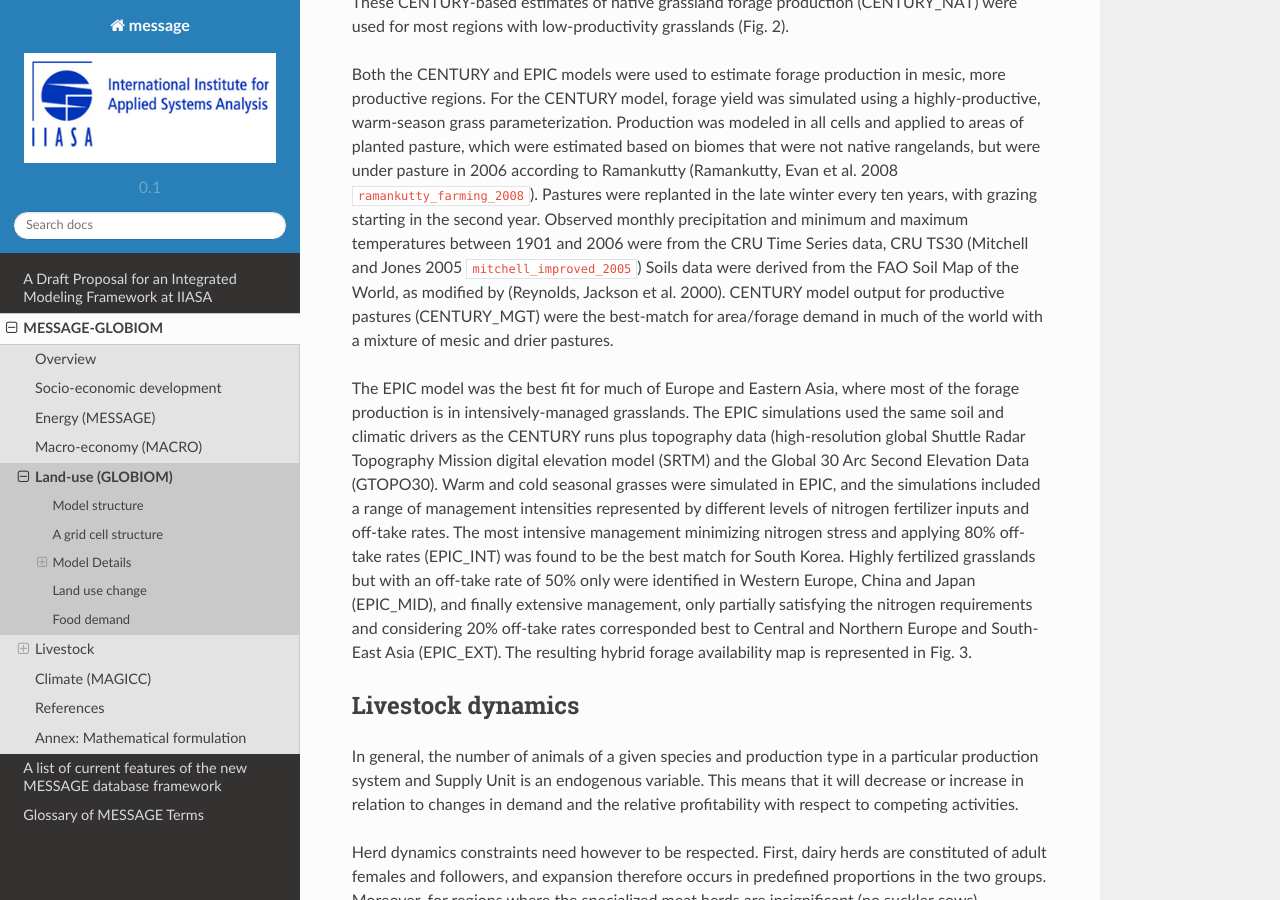
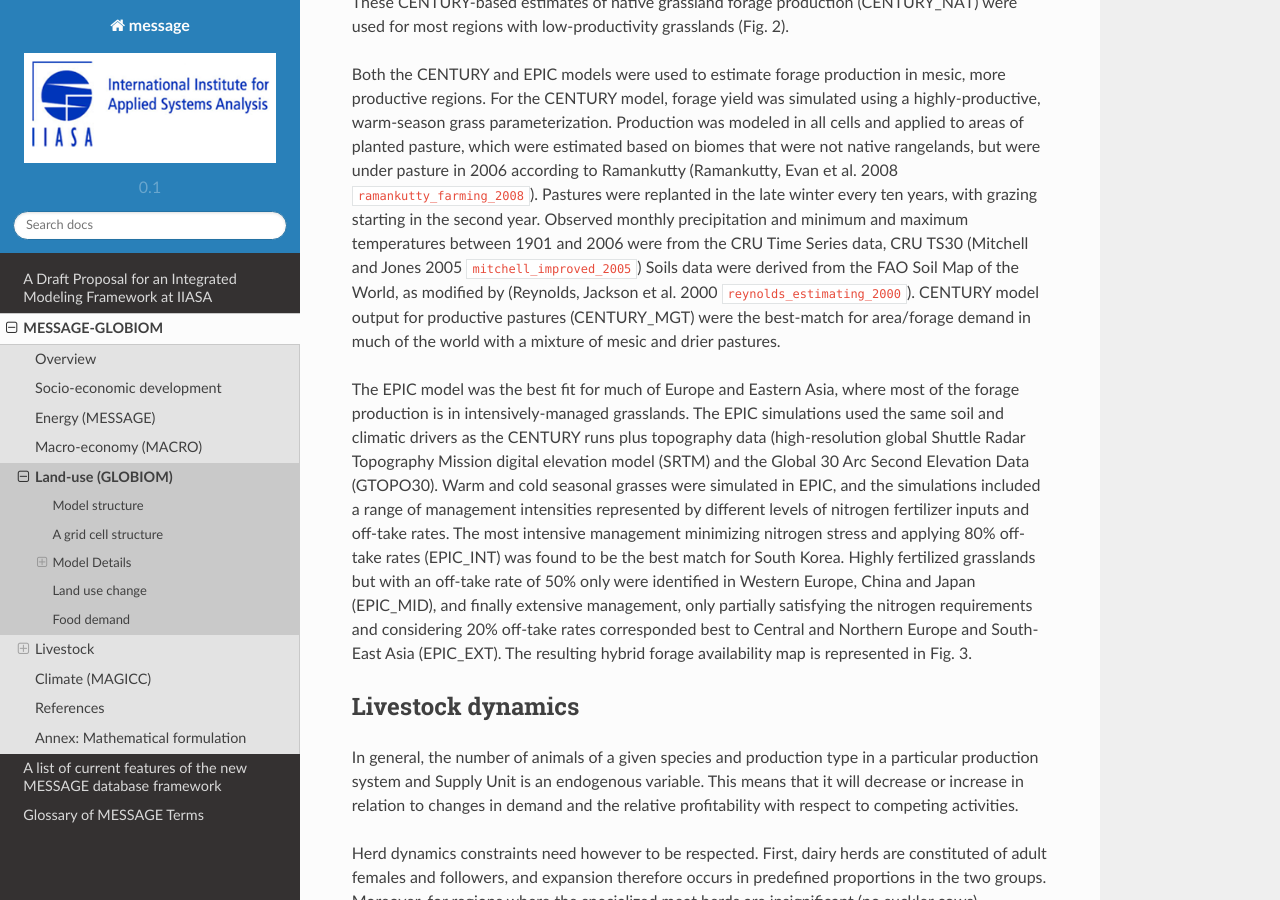
Before and after one commit to iiasa/message_doc, a Sphinx documentation site: the page built from source/message_globiom/land_use/index.rst, in a window 1280 px wide and 900 px high, scrolled down 7237 px. Built offline with Sphinx 7.4.7 and the Read the Docs theme 2.0.0, drawn with Linux system fonts in a browser that asks for light colours; pages that are not in the unit, such as notebooks, are missing from menus; cross-references to code outside the pages are shown as plain code.

Commit message:
citation

```diff
--- a/source/message_globiom/land_use/index.rst
+++ b/source/message_globiom/land_use/index.rst
@@ -79,7 +79,7 @@
 
 Forage productivity was estimated using the CENTURY (Parton, Schimel et al. 1987 :cite:`parton_analysis_1987`; Parton, Scurlock et al. 1993 :cite:`parton_observations_1993`) and EPIC (Williams and Singh 1995 :cite:`williams_computer_1995`) models. The CENTURY model was run globally at the 0.5 degree resolution to estimate native forage and browse and planted pastures productivity. It was initiated with 2000 year spin-ups using mean monthly climate from the Climate Research Unit (CRU) of the University of East Anglia with native vegetation for each grid cell, except cells dominated by rock, ice, and water, which were excluded. Information about native vegetation was derived from the Potsdam intermodal comparison study (Schloss, Kicklighter et al. 1999 :cite:`schloss_comparing_1999`). Plant community and land management (grazing) was based on growing-season grazing and 50 per cent forage removal. Areas under native vegetation that were grazed were identified using the map of native biomes subject to grazing and subtracting estimated crop area within those biomes in 2006 (Ramankutty, Evan et al. 2008 :cite:`ramankutty_farming_2008`). We assumed 50 per cent grazing efficiency for grass, and 25 per cent for browse for native grasslands. These CENTURY-based estimates of native grassland forage production (CENTURY_NAT) were used for most regions with low-productivity grasslands (Fig. 2).
 
-Both the CENTURY and EPIC models were used to estimate forage production in mesic, more productive regions. For the CENTURY model, forage yield was simulated using a highly-productive, warm-season grass parameterization. Production was modeled in all cells and applied to areas of planted pasture, which were estimated based on biomes that were not native rangelands, but were under pasture in 2006 according to Ramankutty (Ramankutty, Evan et al. 2008 :cite:`ramankutty_farming_2008`). Pastures were replanted in the late winter every ten years, with grazing starting in the second year. Observed monthly precipitation and minimum and maximum temperatures between 1901 and 2006 were from the CRU Time Series data, CRU TS30 (Mitchell and Jones 2005 :cite:`mitchell_improved_2005`) Soils data were derived from the FAO Soil Map of the World, as modified by (Reynolds, Jackson et al. 2000). CENTURY model output for productive pastures (CENTURY_MGT) were the best-match for area/forage demand in much of the world with a mixture of mesic and drier pastures.
+Both the CENTURY and EPIC models were used to estimate forage production in mesic, more productive regions. For the CENTURY model, forage yield was simulated using a highly-productive, warm-season grass parameterization. Production was modeled in all cells and applied to areas of planted pasture, which were estimated based on biomes that were not native rangelands, but were under pasture in 2006 according to Ramankutty (Ramankutty, Evan et al. 2008 :cite:`ramankutty_farming_2008`). Pastures were replanted in the late winter every ten years, with grazing starting in the second year. Observed monthly precipitation and minimum and maximum temperatures between 1901 and 2006 were from the CRU Time Series data, CRU TS30 (Mitchell and Jones 2005 :cite:`mitchell_improved_2005`) Soils data were derived from the FAO Soil Map of the World, as modified by (Reynolds, Jackson et al. 2000 :cite:`reynolds_estimating_2000`). CENTURY model output for productive pastures (CENTURY_MGT) were the best-match for area/forage demand in much of the world with a mixture of mesic and drier pastures.
 
 The EPIC model was the best fit for much of Europe and Eastern Asia, where most of the forage production is in intensively-managed grasslands. The EPIC simulations used the same soil and climatic drivers as the CENTURY runs plus topography data (high-resolution global Shuttle Radar Topography Mission digital elevation model (SRTM) and the Global 30 Arc Second Elevation Data (GTOPO30). Warm and cold seasonal grasses were simulated in EPIC, and the simulations included a range of management intensities represented by different levels of nitrogen fertilizer inputs and off-take rates. The most intensive management minimizing nitrogen stress and applying 80% off-take rates (EPIC_INT) was found to be the best match for South Korea. Highly fertilized grasslands but with an off-take rate of 50% only were identified in Western Europe, China and Japan (EPIC_MID), and finally extensive management, only partially satisfying the nitrogen requirements and considering 20% off-take rates corresponded best to Central and Northern Europe and South-East Asia (EPIC_EXT). The resulting hybrid forage availability map is represented in Fig. 3.
 
```
